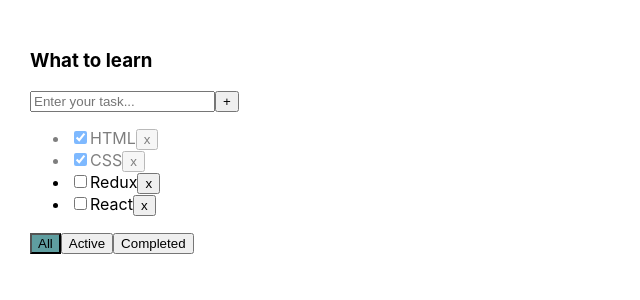
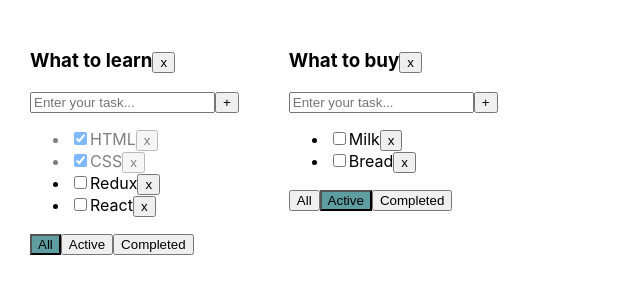
Before and after one commit to AnaKhurs/todolist, a React (Create React App) app: page / in a window 1280 px wide. Shown: the top 300 px of the page, without its empty margins (0-640 px from the left). Built offline with nearby package versions, Linux system fonts and the light colour scheme.

Commit message:
2 todolist

```diff
--- a/src/App.css
+++ b/src/App.css
@@ -1,6 +1,7 @@
 .App {
   padding: 30px;
   display: flex;
+  height: 100%
 }
 
 .App > div {
--- a/src/App.tsx
+++ b/src/App.tsx
@@ -5,74 +5,124 @@
 
 export type FilterValueType = 'all' | 'active' | 'completed'
 
+type TodoListType = {
+    id: string
+    title: string
+    filter: FilterValueType
+}
+
+type TasksStateType = {
+    [key: string]: Array<TasksType>
+}
 
 //C-R-UD
 //CLI -> GUI -> UI
 
 function App() {
 
-    const [tasks, setTasks] = useState<Array<TasksType>>([
+    const todoListID_1 = v1()
+    const todoListID_2 = v1()
+
+    const [todoLists, setTodoLists] = useState<Array<TodoListType>>([
+            {id: todoListID_1, title: "What to learn", filter: 'all'},
+            {id: todoListID_2, title: "What to buy", filter: 'active'},
+        ]
+    )
+
+
+    const [tasks, setTasks] = useState<TasksStateType>({
+            [todoListID_1]: [
                 {id: v1(), title: "HTML", isDone: true},
                 {id: v1(), title: "CSS", isDone: true},
                 {id: v1(), title: "Redux", isDone: false},
                 {id: v1(), title: "React", isDone: false}
-    ])
+            ],
+            [todoListID_2]: [
+                {id: v1(), title: "Meat", isDone: true},
+                {id: v1(), title: "Bear", isDone: true},
+                {id: v1(), title: "Milk", isDone: false},
+                {id: v1(), title: "Bread", isDone: false}
+            ],
+        }
+    )
 
-    const [filter, setFilter] = React.useState<FilterValueType>("all")
 
-    const removeTask = (taskID: string) => {
-        setTasks(tasks.filter(t => t.id !== taskID))
-        //return undefined
+    const removeTask = (taskID: string, todoListID: string) => {
+
+        setTasks({
+            ...tasks,
+            [todoListID]: tasks[todoListID].filter(t => t.id !== taskID)
+        })
     }
 
-    const changeFilter = (filter: FilterValueType) => {
-        setFilter(filter)
+    const changeFilter = (filter: FilterValueType, todoListID: string) => {
+        setTodoLists(todoLists.map(tl => tl.id === todoListID ? {...tl, filter} : tl)
+        )
     }
 
-    const addTask = (title: string) => {
+    const addTask = (title: string, todoListID: string) => {
         const newTask: TasksType = {id: v1(), title: title, isDone: false}
-        setTasks([newTask, ...tasks])
+        setTasks({
+            ...tasks,
+            [todoListID]: [newTask, ...tasks[todoListID]]
+        })
     }
 
-    let taskForRender: Array<TasksType> = tasks
+    const changeStatus = (taskId: string, isDone: boolean, todoListID: string) => {
 
-    if (filter === 'active') {
-        taskForRender = tasks.filter(t => t.isDone === false)
-    }
-    if (filter === 'completed') {
-        taskForRender = tasks.filter(t => t.isDone === true)
+        setTasks({
+            ...tasks,
+            [todoListID]: tasks[todoListID].map(t => t.id === taskId ? {...t, isDone} : t)
+        })
     }
 
-    const changeStatus = (taskId: string, isDone: boolean) => {
-        let task = tasks.find(t => t.id === taskId)
-        if (task) {
-            task.isDone = isDone
-        }
-        setTasks([...tasks])
+    const removeTodoList = (todoListID: string) => {
+        setTodoLists(todoLists.filter(tl => tl.id !== todoListID))
+        delete tasks[todoListID]
     }
 
-/*    const changeTaskStatus = (taskId: string) => { //вариант через map вместо find
-        const updatedTask = tasks.map(t => {
-            if (t.id === taskId) {
-                return {...t, isDone: !t.isDone} //!t.isDone если не придется тестировать иначе вводим новый параметр функции isDone
+
+    const addTodoList = (title: string) => {
+        const newTodoList: TodoListType = {
+            id: v1(),
+            title,
+            filter: 'all'
         }
-            return t
-        })
-        setTasks(updatedTask)
-    }*/
+        setTodoLists([...todoLists, newTodoList])
+        setTasks({...tasks, [newTodoList.id]: []})
+    }
+
+
+    const todoListsComponents = todoLists.map(tl => {
+
+        let taskForRender: Array<TasksType> = tasks[tl.id]
+
+        if (tl.filter === 'active') {
+            taskForRender = tasks[tl.id].filter(t => !t.isDone)
+        }
+        if (tl.filter === 'completed') {
+            taskForRender = tasks[tl.id].filter(t => t.isDone)
+        }
 
         return (
-        <div className="App">
             <Todolist
-                title="What to learn"
+                key={tl.id}
+                id={tl.id}
+                title={tl.title}
                 tasks={taskForRender}
                 removeTask={removeTask}
                 changeFilter={changeFilter}
                 addTask={addTask}
-                filter={filter}
+                filter={tl.filter}
                 changeStatus={changeStatus}
+                removeTodoList={removeTodoList}
             />
-            {/* <Todolist title="Songs" tasks={tasks2}/>*/}
+        )
+    })
+
+    return (
+        <div className="App">
+            {todoListsComponents}
         </div>
     );
 }
--- a/src/Todolist.tsx
+++ b/src/Todolist.tsx
@@ -3,13 +3,15 @@
 import {v1} from "uuid";
 
 type PropsType = {
+    id: string
     title: string
     tasks: Array<TasksType>
-    removeTask: (taskID: string) => void
-    changeFilter: (filter: FilterValueType) => void
-    addTask: (title: string) => void
+    removeTask: (taskID: string, todoListID: string) => void
+    changeFilter: (filter: FilterValueType, todoListID: string) => void
+    addTask: (title: string, todoListID: string) => void
     filter: FilterValueType
-    changeStatus: (taskId: string, isDone: boolean) => void
+    changeStatus: (taskId: string, isDone: boolean, todoListID: string) => void
+    removeTodoList: (todoListID: string) => void
 }
 
 export type TasksType = {
@@ -30,9 +32,9 @@
     const [error, setError] = useState<boolean>(false) //флаг
 
     const tasksJSXElements = props.tasks.map(t => {
-        const removeTask = () => props.removeTask(t.id)
+        const removeTask = () => props.removeTask(t.id, props.id)
         const onChangeStatus = (e: ChangeEvent<HTMLInputElement>) => {
-            props.changeStatus(t.id, e.currentTarget.checked)
+            props.changeStatus(t.id, e.currentTarget.checked, props.id)
         }
         return ( //"isDone XX" имена классов через пробел если нужно несколько
             <li className={t.isDone ? "isDone" : ""} key={t.id}>
@@ -46,15 +48,15 @@
     const addTask = () => {
         const trimTitle = title.trim() //метод trim отрезает пробелы в начале и в конце
         if (trimTitle) { // если не пустая строка и не пробел
-            props.addTask(trimTitle.trim()) //title&&props.addTask(title), trim отрезает пробелы в начале и в конце
+            props.addTask(trimTitle.trim(), props.id) //title&&props.addTask(title), trim отрезает пробелы в начале и в конце
         } else {
             setError(true)
         }
         setTitle('')
     }
-    const setAll = () => props.changeFilter("all")
-    const setActive = () => props.changeFilter("active")
-    const setCompleted = () => props.changeFilter("completed")
+    const setAll = () => props.changeFilter("all", props.id)
+    const setActive = () => props.changeFilter("active", props.id)
+    const setCompleted = () => props.changeFilter("completed", props.id)
     const changeTitle = (e: ChangeEvent<HTMLInputElement>) => {
         setTitle(e.currentTarget.value)
         setError(false)
@@ -75,7 +77,10 @@
 
     return (
         <div>
-            <h3>{props.title}</h3>
+            <h3>
+                {props.title}
+                <button onClick={()=>props.removeTodoList(props.id)}>x</button>
+            </h3>
             <div>
                 <input
                     className={error ? "error" : ""}
```
Lines whose indentation alone changed are shown as unchanged.
